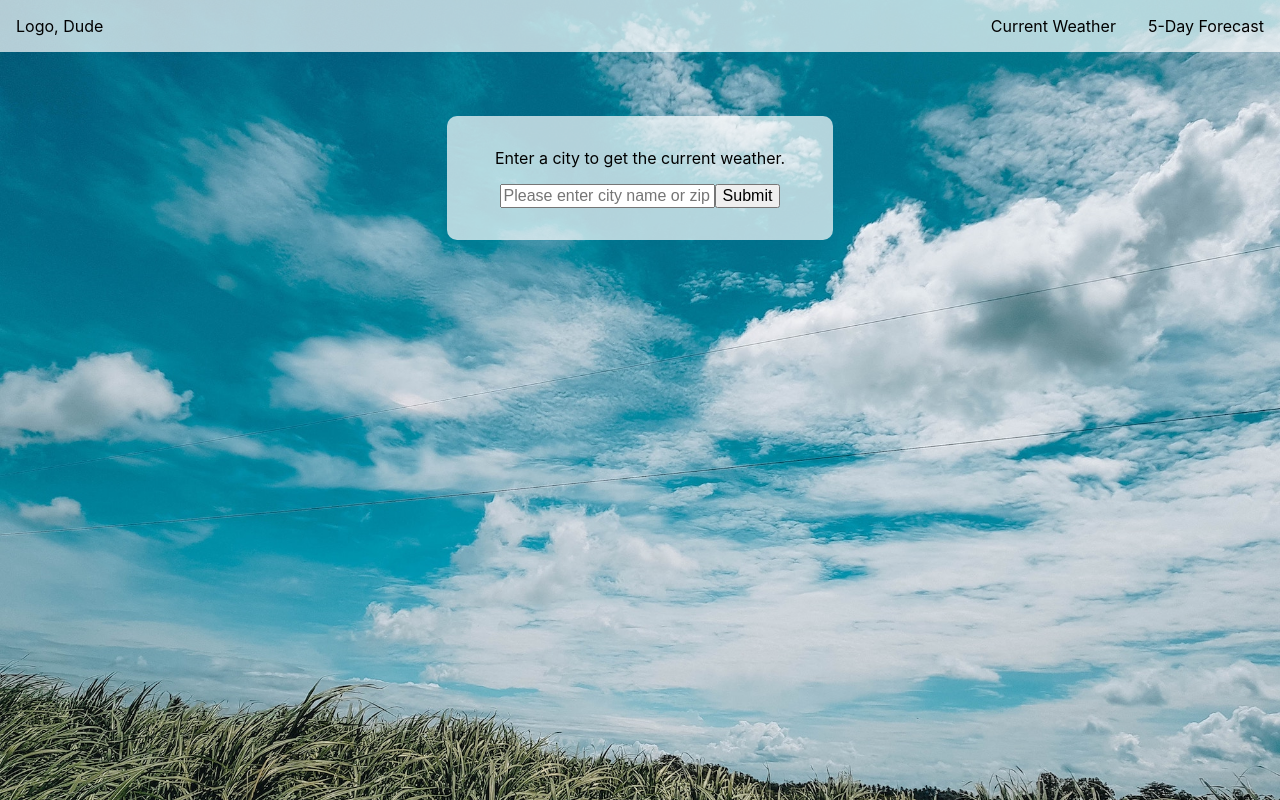
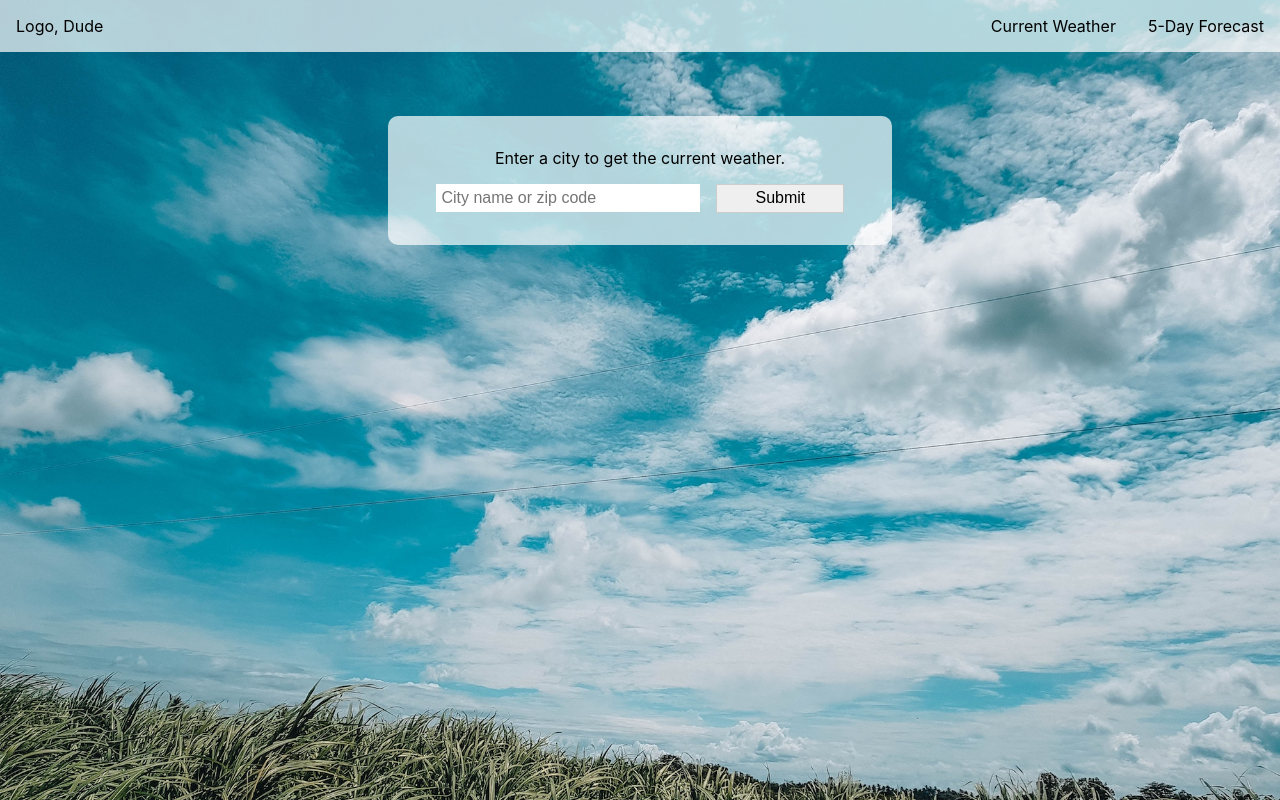
Before and after one commit to TobiasNorton/weather-app, a React (Create React App) app: page /current in a window 1280 px wide. Built offline with nearby package versions, Linux system fonts and the light colour scheme.

Commit message:
Added CSS to input fields and buttons

```diff
--- a/src/CurrentWeather.js
+++ b/src/CurrentWeather.js
@@ -8,12 +8,8 @@ class CurrentWeather extends Component {
           <form onSubmit={this.getCurrentWeather}>
             <p>Enter a city to get the current weather.</p>
             <div className="current-weather">
-              <input
-                type="text"
-                placeholder="Please enter city name or zip code"
-                onChange={this.getUserInput}
-              />
-              <button type="submit" onSubmit={this.getCurrentWeather}>
+              <input type="text" placeholder="City name or zip code" onChange={this.getUserInput} />
+              <button type="submit" onSubmit={this.getCurrentWeather} className="search-button">
                 Submit
               </button>
             </div>
--- a/src/Forecast.js
+++ b/src/Forecast.js
@@ -7,13 +7,9 @@ class Forecast extends Component {
         <div className="container">
           <form onSubmit={this.getCurrentWeather}>
             <p>Enter a city to get a 5-Day Forecast.</p>
-            <div className="current-weather">
-              <input
-                type="text"
-                placeholder="Please enter city name or zip code"
-                onChange={this.getUserInput}
-              />
-              <button type="submit" onSubmit={this.getCurrentWeather}>
+            <div className="forecast">
+              <input type="text" placeholder="City name or zip code" onChange={this.getUserInput} />
+              <button type="submit" onSubmit={this.getCurrentWeather} className="search-button">
                 Submit
               </button>
             </div>
--- a/src/index.css
+++ b/src/index.css
@@ -84,16 +84,25 @@ h1 {
   margin-top: 0;
 }
 
-.current-weather input {
-  font-size: 1rem;
-}
-
-.current-weather button {
-  font-size: 1rem;
-}
-
 form {
   display: flex;
   flex-direction: column;
   align-items: center;
 }
+
+.current-weather input,
+.forecast input {
+  font-size: 1rem;
+  width: 16rem;
+  height: 1.5rem;
+  padding-left: 0.3rem;
+  border: 1px solid hsla(182, 50%, 100%, 0.7);
+}
+
+.search-button {
+  font-size: 1rem;
+  margin-left: 1rem;
+  width: 8rem;
+  height: 1.8rem;
+  border: 1px solid hsl(182, 0%, 80%);
+}
```
